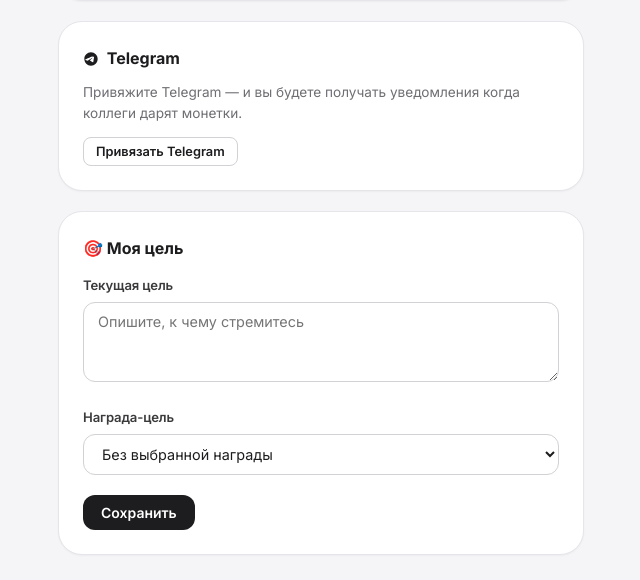
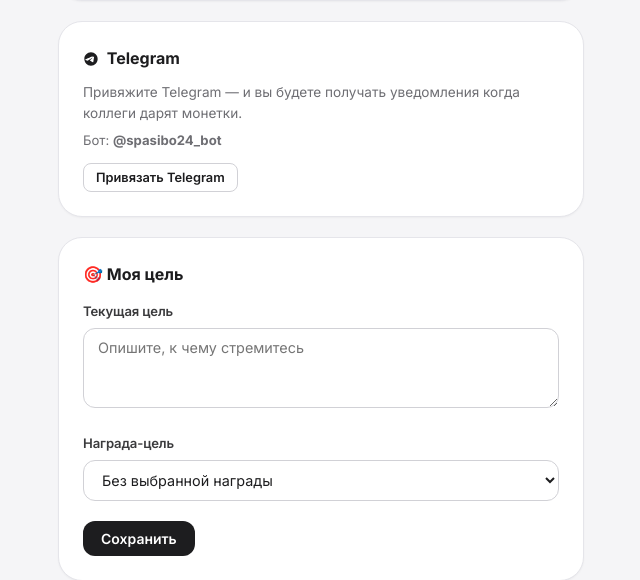
Before and after one commit to emilmurtazin/spasibo-kollege, a Django app: page /profile/ in a window 1280 px wide. Shown: the part 1074-1654 px from the top of the page, without its empty margins (46-686 px from the left). Before the commit the page ends 1629 px from the top, so only its background shows below. Run offline with Django 5.2, Linux system fonts and the light colour scheme; the visitor is signed in with stand-in values (Sample User, id 1); data comes from the database, SQL or seed files in the repository; data that the repository does not hold is empty.

Commit message:
Add files via upload

```diff
--- a/templates/core/profile.html
+++ b/templates/core/profile.html
@@ -95,16 +95,19 @@
           <button type="submit" class="sk-btn sk-btn--outline sk-btn--sm" style="color:var(--c-red);border-color:var(--c-red);">Отвязать Telegram</button>
         </form>
       {% else %}
-        <p style="font-size:.85rem;color:var(--c-muted);margin:0 0 14px;">
+        <p style="font-size:.85rem;color:var(--c-muted);margin:0 0 8px;">
           Привяжите Telegram — и вы будете получать уведомления когда коллеги дарят монетки.
+        </p>
+        <p style="font-size:.82rem;color:var(--c-muted);margin:0 0 12px;">
+          Бот: <strong>@spasibo24_bot</strong>
         </p>
         <button class="sk-btn sk-btn--outline sk-btn--sm" id="tg-link-btn" onclick="getTelegramLink()">
           Привязать Telegram
         </button>
         <div id="tg-link-result" style="display:none;margin-top:12px;">
-          <p style="font-size:.82rem;color:var(--c-muted);margin:0 0 8px;">Перейдите по ссылке и нажмите Start в боте:</p>
-          <a id="tg-link-url" href="#" target="_blank" class="sk-btn sk-btn--primary sk-btn--sm">Открыть бота</a>
-          <p style="font-size:.75rem;color:var(--c-placeholder);margin:8px 0 0;">Ссылка действует 10 минут</p>
+          <p style="font-size:.82rem;color:var(--c-muted);margin:0 0 8px;">Нажмите кнопку — откроется бот прямо в Telegram:</p>
+          <a id="tg-link-url" href="#" target="_self" class="sk-btn sk-btn--primary sk-btn--sm">Открыть @spasibo24_bot →</a>
+          <p style="font-size:.75rem;color:var(--c-placeholder);margin:8px 0 0;">Ссылка действует 10 минут · Нажмите Start в боте</p>
         </div>
       {% endif %}
     </div>
@@ -173,7 +176,9 @@ function getTelegramLink() {
   fetch('{% url "telegram_link" %}')
     .then(r => r.json())
     .then(data => {
-      document.getElementById('tg-link-url').href = data.link;
+      // tg:// открывает Telegram напрямую без перехода в браузер
+      var link = data.link.replace('https://t.me/', 'tg://resolve?domain=').replace('?start=', '&start=');
+      document.getElementById('tg-link-url').href = link;
       document.getElementById('tg-link-result').style.display = 'block';
       btn.style.display = 'none';
     })
```
